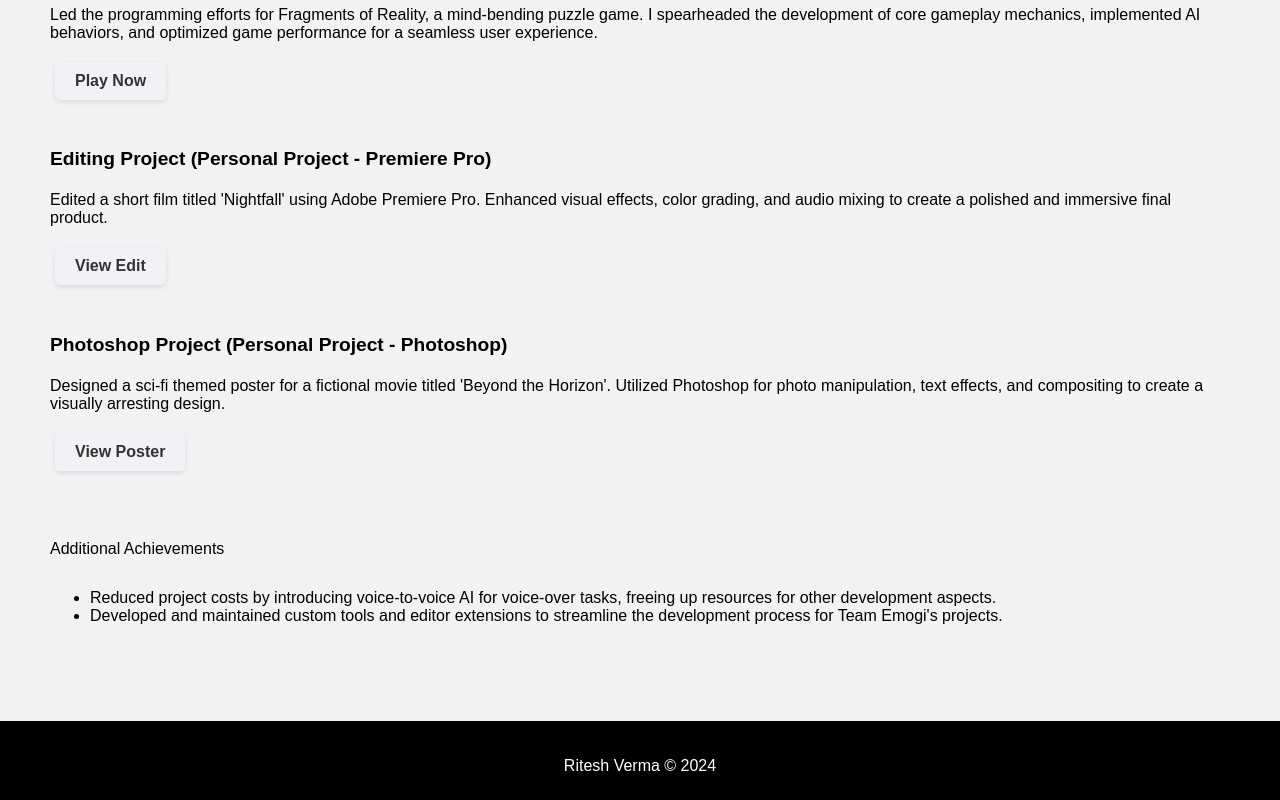
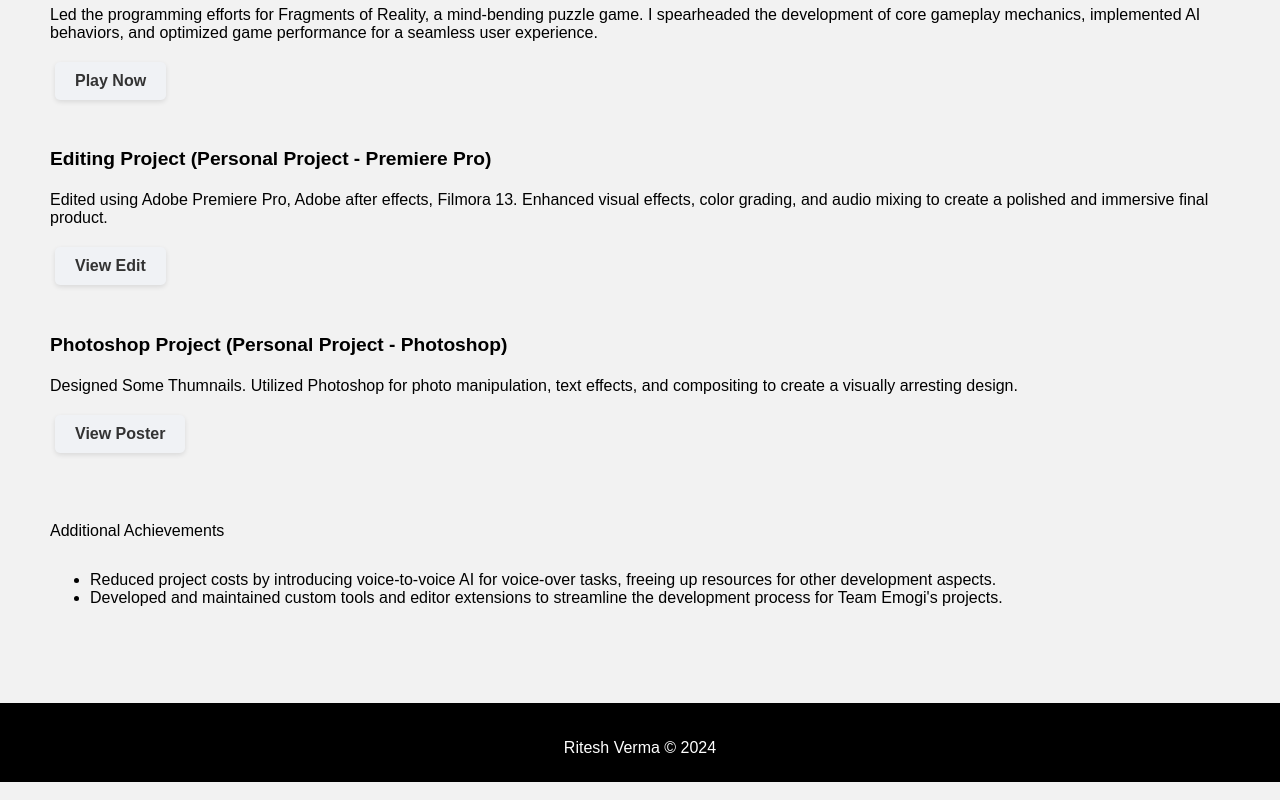
Before and after one commit to Imimi328/Resume, a plain HTML site: page index.html in a window 1280 px wide. Shown: the part 2156-2956 px from the top of the page. Drawn offline with Linux system fonts and the light colour scheme.

Commit message:
index.html

```diff
--- a/index.html
+++ b/index.html
@@ -116,12 +116,12 @@
         <br>
 
         <h4>Editing Project (Personal Project - Premiere Pro)</h4>
-        <p>Edited a short film titled 'Nightfall' using Adobe Premiere Pro. Enhanced visual effects, color grading, and audio mixing to create a polished and immersive final product.</p>
+        <p>Edited using Adobe Premiere Pro, Adobe after effects, Filmora 13. Enhanced visual effects, color grading, and audio mixing to create a polished and immersive final product.</p>
         <a href="https://drive.google.com/drive/folders/13UcXgsQdZFdAkdPzCYM5dCEm2lGJg95e?usp=sharing" class="project-button">View Edit</a>
         <br>
 
         <h4>Photoshop Project (Personal Project - Photoshop)</h4>
-        <p>Designed a sci-fi themed poster for a fictional movie titled 'Beyond the Horizon'. Utilized Photoshop for photo manipulation, text effects, and compositing to create a visually arresting design.</p>
+        <p>Designed Some Thumnails. Utilized Photoshop for photo manipulation, text effects, and compositing to create a visually arresting design.</p>
         <a href="https://drive.google.com/drive/folders/1Sja3-DFMPIaW8Mrek6aU7skfZxje81Ll?usp=sharing" class="project-button">View Poster</a>
         <br>
       </section>
```
